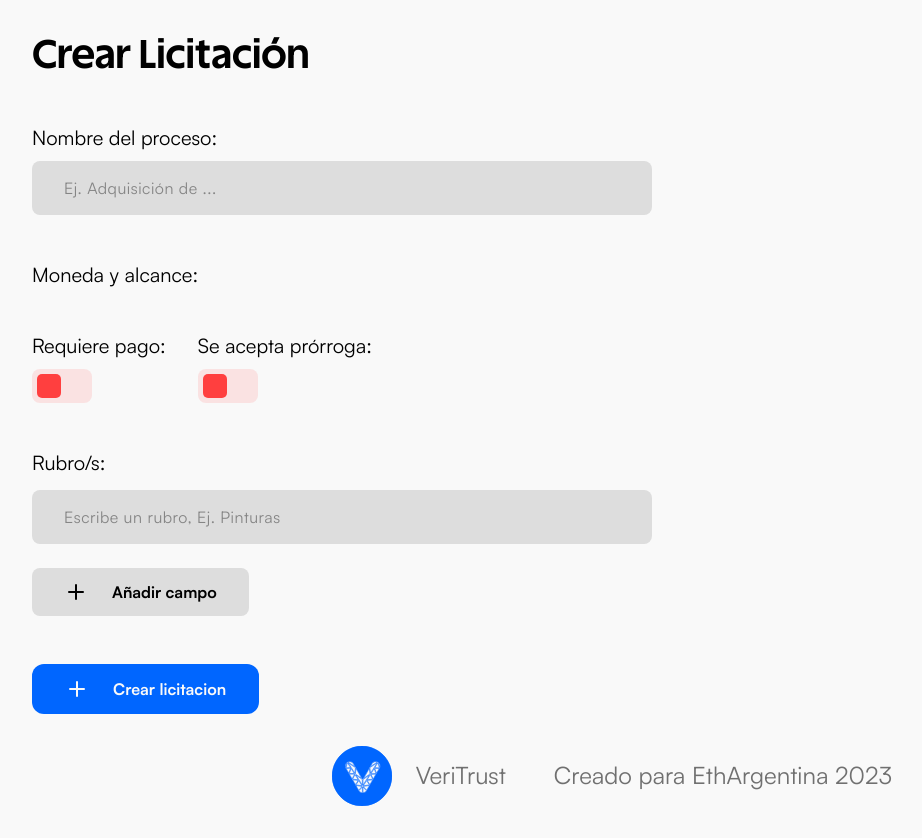
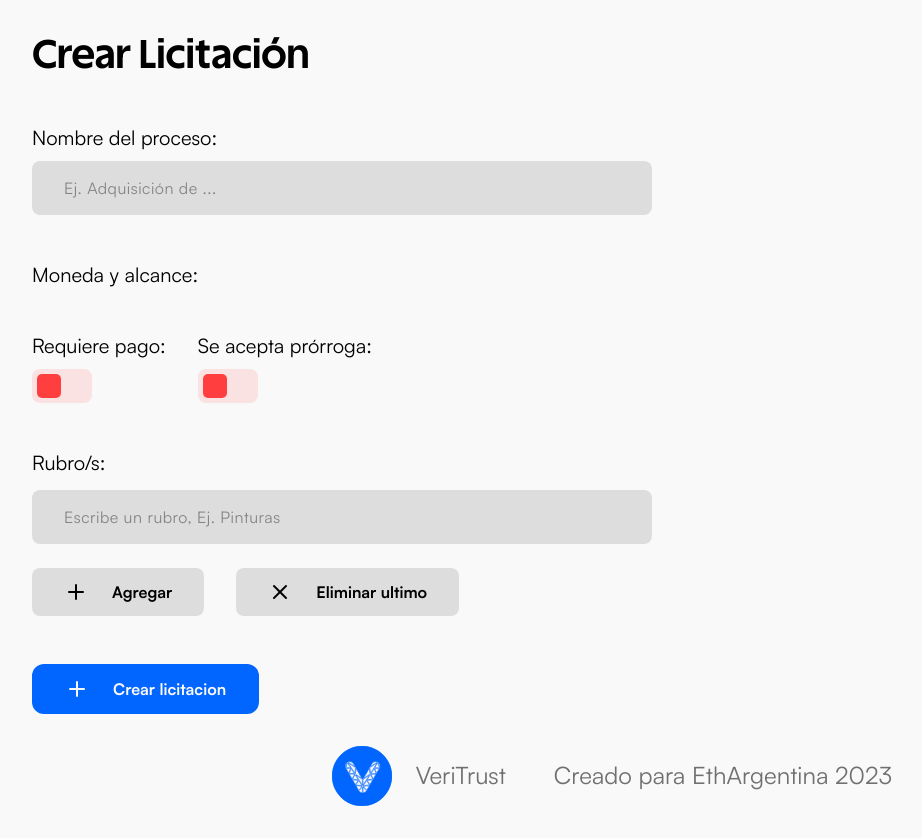
Before and after one commit to P4-Games/VeriTrust-Front, a Next.js app: page /crear-licitacion in a window 1280 px wide. Shown: the whole page, without its empty margins (28-950 px from the left). Built offline with nearby package versions, Linux system fonts and the light colour scheme.

Commit message:
update DynamicInputForm

```diff
--- a/components/composed/DynamicInputForm/DynamicInputForm.module.scss
+++ b/components/composed/DynamicInputForm/DynamicInputForm.module.scss
@@ -9,6 +9,9 @@
     flex-direction: column;
     gap: 1rem;
   }
+  .btns_container {
+    display: flex;
+    gap: 2rem;
     button {
       display: flex;
       flex-direction: row;
@@ -25,9 +28,10 @@
       font-family: $font;
       font-size: 1rem;
       font-weight: 700;
-    &:hover{
+      &:hover {
         background-color: rgba($text, 0.2);
         transition: all 0.2s ease-in-out;
       }
     }
   }
+}
--- a/components/composed/DynamicInputForm/DynamicInputForm.tsx
+++ b/components/composed/DynamicInputForm/DynamicInputForm.tsx
@@ -1,7 +1,7 @@
 import React, { ChangeEvent, useState } from "react";
 import styles from "./DynamicInputForm.module.scss";
 import InputForm from "@/components/InputForm/InputForm";
-import { IconPlus } from "@tabler/icons-react";
+import { IconPlus, IconX } from "@tabler/icons-react";
 
 interface DynamicFormProps {
   dynamicInputs: string[];
@@ -26,6 +26,14 @@ const DynamicInputForm: React.FC<DynamicFormProps> = ({
     const updatedForm = [...formState, ""];
     setFormState(updatedForm);
     onDynamicInputChange(name, updatedForm);
+  };
+
+  const removeLastInput = () => {
+    if (formState.length > 1) {
+      const updatedForm = formState.slice(0, -1);
+      setFormState(updatedForm);
+      onDynamicInputChange(name, updatedForm);
+    }
   };
 
   const handleChange = (inputName: string, inputValue: any, index?: number) => {
@@ -54,9 +62,14 @@ const DynamicInputForm: React.FC<DynamicFormProps> = ({
           </div>
         ))}
       </div>
-      <button onClick={addInput} type="button">
-        <IconPlus /> Añadir campo
-      </button>
+      <div className={styles.btns_container}>
+        <button onClick={addInput} type="button">
+          <IconPlus /> Agregar
+        </button>
+        <button onClick={removeLastInput} type="button">
+          <IconX /> Eliminar ultimo
+        </button>
+      </div>
     </div>
   );
 };
```
Lines whose indentation alone changed are shown as unchanged.
